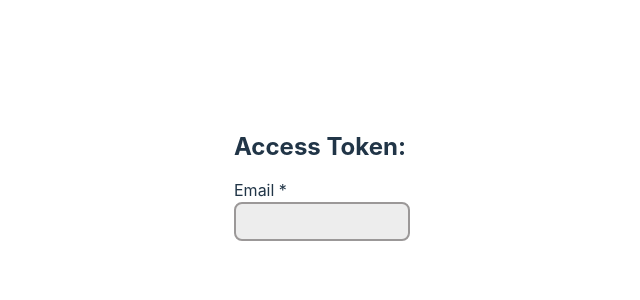
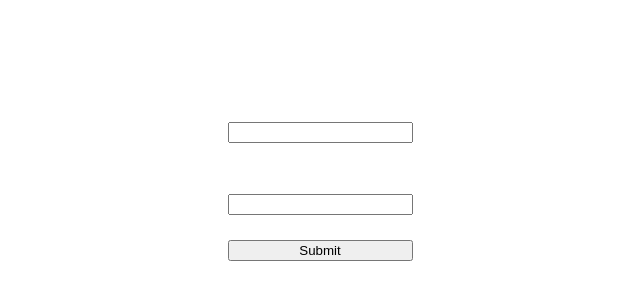
Before and after one commit to matiasjs/worker-project-lerna-repository, a React (Vite) app in the folder projects/front/: page / in a window 1280 px wide. Shown: the part 222-522 px from the top of the page, without its empty margins (320-960 px from the left). Built offline with nearby package versions, Linux system fonts and the light colour scheme.

Commit message:
Me compremeto a mejorar los commit

```diff
--- a/projects/front/src/App.tsx
+++ b/projects/front/src/App.tsx
@@ -1,13 +1,12 @@
+import { useState } from "react";
 import "./App.css";
+import Home from "./components/GlobalComponents/Home";
 import LoginForm from "./components/GlobalComponents/LoginForm";
 
 function App() {
-  return (
-    <div className="App">
-      <h2>Access Token:</h2>
-      <LoginForm />
-    </div>
-  );
+  const [logged, setLogged] = useState(false);
+
+  return <div className="App">{logged ? <Home /> : <LoginForm />}</div>;
 }
 
 export default App;
--- /dev/null
+++ b/projects/front/src/components/GlobalComponents/Home/index.tsx
@@ -0,0 +1,5 @@
+const Home = () => {
+  return <div>Home</div>;
+};
+
+export default Home;
--- a/projects/front/src/components/GlobalComponents/LoginForm/index.tsx
+++ b/projects/front/src/components/GlobalComponents/LoginForm/index.tsx
@@ -1,13 +1,64 @@
-import TextField from "../../UI/Form/TextField";
-import { LoginContainer } from "./styles";
-// import { TextField } from "../../UI/Form/TextField/index";
+import { ErrorMsj, FormContainer, LoginContainer } from "./styles";
+import { useForm } from "react-hook-form";
+import { yupResolver } from "@hookform/resolvers/yup";
+import * as yup from "yup";
+import login from "../../../services/auth.service";
+
+interface IFormInputs {
+  email: string;
+  password: number;
+}
+
+const schema = yup
+  .object({
+    email: yup.string().email().required(),
+    password: yup
+      .string()
+      .required("No password provided.")
+      .min(8, "Password is too short - should be 8 chars minimum.")
+      .matches(/[a-zA-Z]/, "Password can only contain Latin letters."),
+  })
+  .required();
 
 const LoginForm = () => {
+  const {
+    register,
+    handleSubmit,
+    formState: { errors },
+  } = useForm({
+    resolver: yupResolver(schema),
+  });
+
+  const onSubmit = async (data: IFormInputs) => {
+    await login(data.email, data.password);
+  };
+
   return (
     <LoginContainer>
-      <form>
-        <TextField required labelText="Email" />
-      </form>
+      <FormContainer onSubmit={handleSubmit(onSubmit)}>
+        <div>
+          <label>
+            Email{" "}
+            <ErrorMsj>
+              {errors.email && <span>This field is required</span>}
+            </ErrorMsj>
+          </label>
+          <input {...register("email")} type="email" />
+        </div>
+        <div>
+          <label>
+            Constraseña
+            <ErrorMsj>
+              {errors.password && <span>This field is required</span>}
+            </ErrorMsj>
+          </label>
+          <input
+            {...register("password", { required: true })}
+            type="password"
+          />
+        </div>
+        <input type="submit" />
+      </FormContainer>
     </LoginContainer>
   );
 };
--- a/projects/front/src/components/GlobalComponents/LoginForm/styles.tsx
+++ b/projects/front/src/components/GlobalComponents/LoginForm/styles.tsx
@@ -1,3 +1,22 @@
 import styled from "styled-components";
 
 export const LoginContainer = styled.div``;
+
+export const FormContainer = styled.form`
+  display: flex;
+  flex-direction: column;
+  gap: 25px;
+  color: white;
+
+  div {
+    display: flex;
+    flex-direction: column;
+    align-items: flex-start;
+  }
+`;
+
+export const ErrorMsj = styled.span`
+  font-size: 10px;
+  color: red;
+  margin-left: 12px;
+`;
--- a/projects/front/src/components/UI/Form/TextField/styles.tsx
+++ b/projects/front/src/components/UI/Form/TextField/styles.tsx
@@ -8,6 +8,7 @@ export const FieldContainer = styled.div<{ height?: number }>`
   display: flex;
   align-items: flex-start;
   flex-direction: column;
+  margin: 12px 0;
 
   input[type="number"]::-webkit-inner-spin-button,
   input[type="number"]::-webkit-outer-spin-button {
@@ -26,7 +27,10 @@ export const TextFieldContainer = styled.div<TextFieldContainerI>`
   border-radius: 8px;
 `;
 
-export const InputContainer = styled.div``;
+export const InputContainer = styled.input`
+  height: 100%;
+  width: 100%;
+`;
 
 InputContainer;
 export const IconContainer = styled.div``;
--- a/projects/front/src/domains/AuthUsers/applications/AuthUsersLogin.ts
+++ b/projects/front/src/domains/AuthUsers/applications/AuthUsersLogin.ts
@@ -4,9 +4,9 @@ import { AuthUserToken } from "../domain/AuthUserToken";
 export class AuthUserLogin {
   constructor(private readonly authUsersRepository: AuthUsersRepository) {}
 
-  async invoke(username: string, password: string): Promise<AuthUserToken> {
+  async invoke(email: string, password: string): Promise<AuthUserToken> {
     const authUserToken = await this.authUsersRepository.login({
-      username,
+      email,
       password,
     });
 
--- a/projects/front/src/domains/AuthUsers/infrastructure/AuthAxiosRepository.ts
+++ b/projects/front/src/domains/AuthUsers/infrastructure/AuthAxiosRepository.ts
@@ -7,10 +7,10 @@ import { UserLoginInput } from "shared-workers";
 export class AuthUsersAxiosRepository implements AuthUsersRepository {
   constructor(private readonly axiosInstace: AxiosRepository) {}
 
-  async login({ username, password }: UserLoginInput): Promise<AuthUserToken> {
+  async login({ email, password }: UserLoginInput): Promise<AuthUserToken> {
     const accessToken: string = await this.axiosInstace
       .post("/v1/login", {
-        username,
+        email,
         password,
       })
       .then(({ data }: { data: { accessToken: string; expire: number } }) => {
--- a/projects/front/src/services/auth.service.ts
+++ b/projects/front/src/services/auth.service.ts
@@ -1,7 +1,7 @@
 import { authUserLogin } from "./factory.service";
 
-const login = async (username: string, password: string) => {
-  return authUserLogin.invoke(username, password);
+const login = async (email: string, password: string) => {
+  return authUserLogin.invoke(email, password);
 };
 
 export default login;
--- a/projects/front/src/services/factory.service.ts
+++ b/projects/front/src/services/factory.service.ts
@@ -1,5 +1,5 @@
-import { AuthUserLogin } from "../domains/Users/applications/AuthUsersLogin";
-import { AuthUsersAxiosRepository } from "../domains/Users/infrastructure/AuthAxiosRepository";
+import { AuthUserLogin } from "../domains/AuthUsers/applications/AuthUsersLogin";
+import { AuthUsersAxiosRepository } from "../domains/AuthUsers/infrastructure/AuthAxiosRepository";
 import { AxiosConfig } from "../domains/Shared/infrastructure/AxiosConfig";
 import { AxiosRepository } from "../domains/Shared/infrastructure/AxiosRepository";
 import { WorkersGetAll } from "../domains/Workers/applications/WorkersGetAll";
```
Also changed, not shown: projects/front/package.json (+6 -1 lines), projects/front/src/components/GlobalComponents/Home/styles.tsx (added), 1 other file (tests, documents, lock files or other folders).
